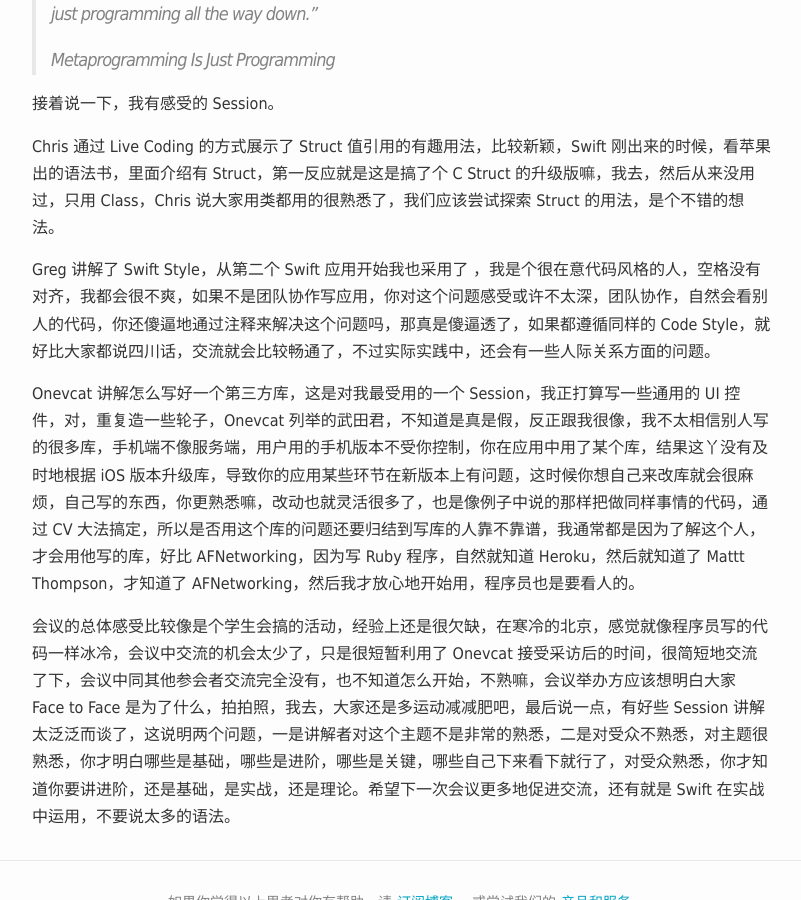
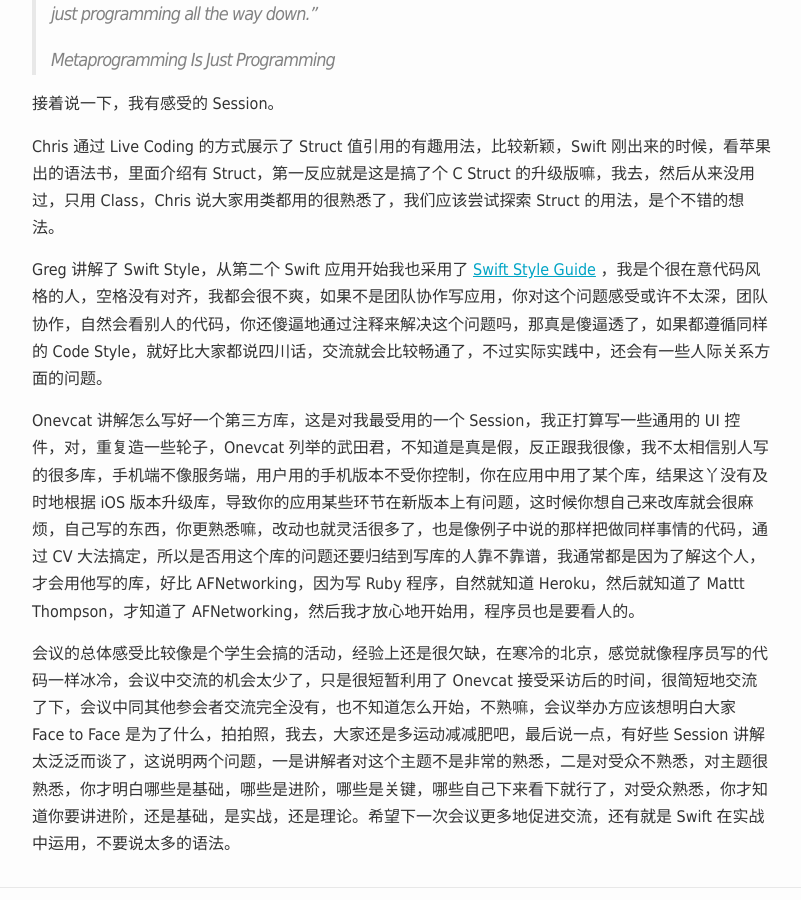
Before and after one commit to danjiang/mango, a Jekyll site: the page built from _posts/2016-01-11-china-swift-conference.markdown, in a window 1280 px wide and 900 px high, scrolled down 1332 px. Shown: the whole window, without its empty margins (238-1039 px from the left). Built offline with Jekyll 4.4.1, drawn with Linux system fonts in a browser that asks for light colours; comment, search, counter and statistics services are not loaded.

```diff
--- a/_posts/2016-01-11-china-swift-conference.markdown
+++ b/_posts/2016-01-11-china-swift-conference.markdown
@@ -26,7 +26,7 @@
 
 Chris 通过 Live Coding 的方式展示了 Struct 值引用的有趣用法，比较新颖，Swift 刚出来的时候，看苹果出的语法书，里面介绍有 Struct，第一反应就是这是搞了个 C Struct 的升级版嘛，我去，然后从来没用过，只用 Class，Chris 说大家用类都用的很熟悉了，我们应该尝试探索 Struct 的用法，是个不错的想法。
 
-Greg 讲解了 Swift Style，从第二个 Swift 应用开始我也采用了 ，我是个很在意代码风格的人，空格没有对齐，我都会很不爽，如果不是团队协作写应用，你对这个问题感受或许不太深，团队协作，自然会看别人的代码，你还傻逼地通过注释来解决这个问题吗，那真是傻逼透了，如果都遵循同样的 Code Style，就好比大家都说四川话，交流就会比较畅通了，不过实际实践中，还会有一些人际关系方面的问题。
+Greg 讲解了 Swift Style，从第二个 Swift 应用开始我也采用了 [Swift Style Guide][3] ，我是个很在意代码风格的人，空格没有对齐，我都会很不爽，如果不是团队协作写应用，你对这个问题感受或许不太深，团队协作，自然会看别人的代码，你还傻逼地通过注释来解决这个问题吗，那真是傻逼透了，如果都遵循同样的 Code Style，就好比大家都说四川话，交流就会比较畅通了，不过实际实践中，还会有一些人际关系方面的问题。
 
 Onevcat 讲解怎么写好一个第三方库，这是对我最受用的一个 Session，我正打算写一些通用的 UI 控件，对，重复造一些轮子，Onevcat 列举的武田君，不知道是真是假，反正跟我很像，我不太相信别人写的很多库，手机端不像服务端，用户用的手机版本不受你控制，你在应用中用了某个库，结果这丫没有及时地根据 iOS 版本升级库，导致你的应用某些环节在新版本上有问题，这时候你想自己来改库就会很麻烦，自己写的东西，你更熟悉嘛，改动也就灵活很多了，也是像例子中说的那样把做同样事情的代码，通过 CV 大法搞定，所以是否用这个库的问题还要归结到写库的人靠不靠谱，我通常都是因为了解这个人，才会用他写的库，好比 AFNetworking，因为写 Ruby 程序，自然就知道 Heroku，然后就知道了 Mattt Thompson，才知道了 AFNetworking，然后我才放心地开始用，程序员也是要看人的。
 
```
Also changed, not shown: other parts of _posts/2016-01-11-china-swift-conference.markdown (+1 -0 lines).
